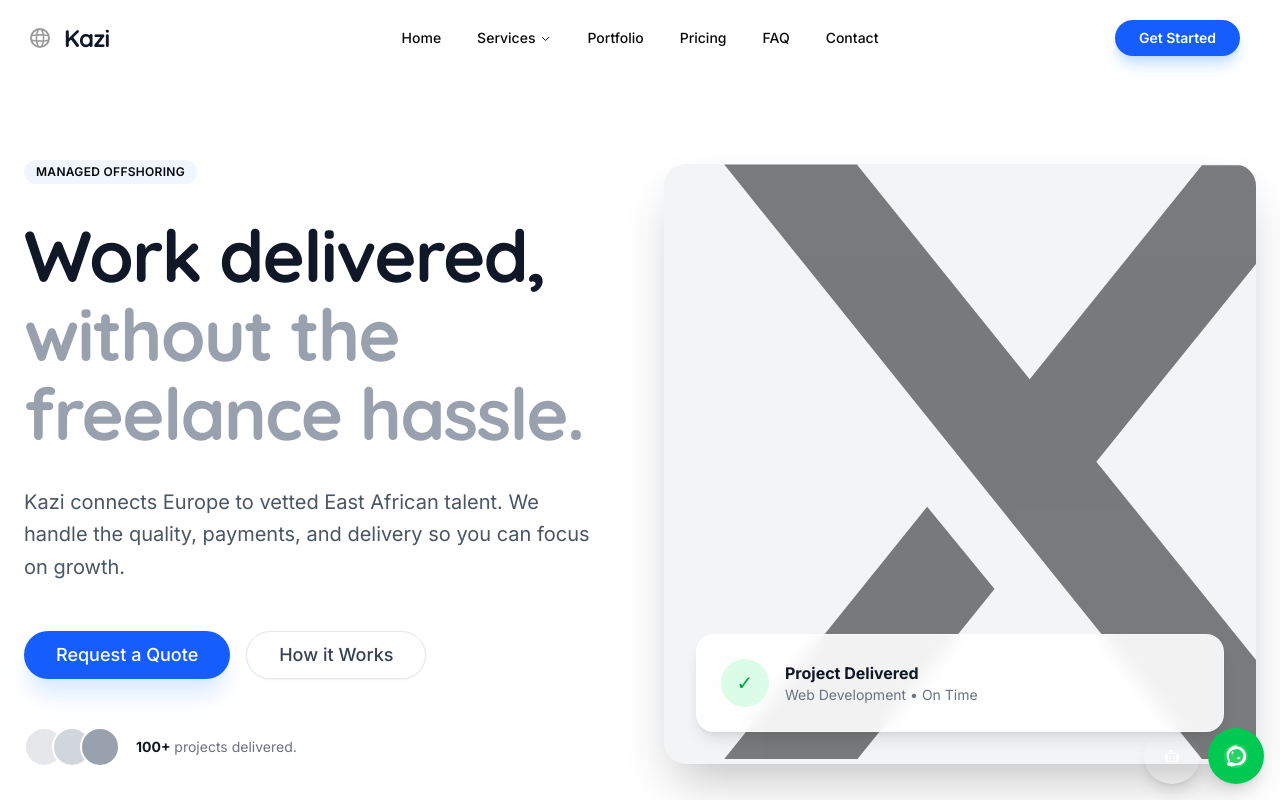
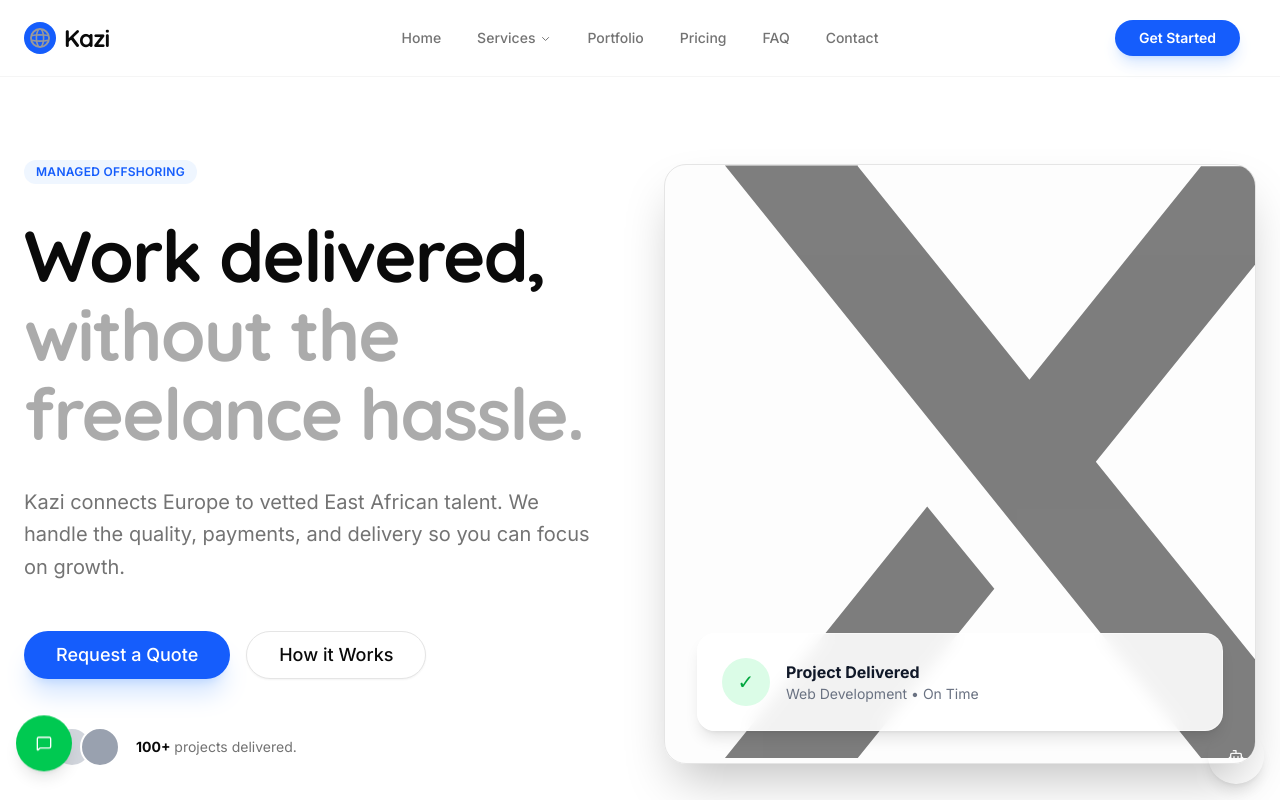
Before and after one commit to Atwoto/kazi_web, a Next.js app: page / in a window 1280 px wide. Shown: the top 800 px of the page. Built offline with nearby package versions, Linux system fonts and the light colour scheme.

Commit message:
first commit

```diff
--- a/app/globals.css
+++ b/app/globals.css
@@ -53,28 +53,32 @@
 :root {
   --radius: 0.625rem;
 
-  /* Base Colors - White Background */
-  --background: oklch(1 0 0);
-  --foreground: oklch(0.145 0 0);
-
-  /* Electric Blue Primary - HSL: 218deg, 80%, 53% */
-  /* Using exact HSL values for compatibility with hsl() wrapper in tailwind.config */
-  --primary: 218 80% 53%;
-  --primary-foreground: 0 0% 100%; /* White text on primary button */
+  /* Light Mode: Clean White & Gray */
+  --background: oklch(1 0 0);       /* White */
+  --foreground: oklch(0.145 0 0);   /* Near Black text */
 
   --card: oklch(1 0 0);
   --card-foreground: oklch(0.145 0 0);
+
   --popover: oklch(1 0 0);
   --popover-foreground: oklch(0.145 0 0);
 
-  --secondary: oklch(0.97 0 0);
+  /* Electric Blue Primary - HSL: 218, 80%, 53% */
+  --primary: 218 80% 53%;
+  --primary-foreground: 0 0% 100%;
+
+  --secondary: oklch(0.97 0 0);     /* Very light gray */
   --secondary-foreground: oklch(0.205 0 0);
+
   --muted: oklch(0.97 0 0);
-  --muted-foreground: oklch(0.556 0 0);
+  --muted-foreground: oklch(0.556 0 0); /* Medium gray */
+
   --accent: oklch(0.97 0 0);
   --accent-foreground: oklch(0.205 0 0);
 
   --destructive: oklch(0.577 0.245 27.325);
+  --destructive-foreground: oklch(0.577 0.245 27.325); /* Fallback */
+
   --border: oklch(0.922 0 0);
   --input: oklch(0.922 0 0);
   --ring: oklch(0.708 0 0);
@@ -96,39 +100,50 @@
 }
 
 .dark {
-  --background: oklch(0.145 0 0);
-  --foreground: oklch(0.985 0 0);
-  --card: oklch(0.205 0 0);
+  /* Dark Mode: Premium Slate/Navy */
+  --background: oklch(0.13 0.028 261.692); /* Dark Slate Blue */
+  --foreground: oklch(0.985 0 0);          /* White text */
+
+  --card: oklch(0.17 0.03 265);            /* Slightly lighter slate for cards */
   --card-foreground: oklch(0.985 0 0);
-  --popover: oklch(0.205 0 0);
+
+  --popover: oklch(0.17 0.03 265);
   --popover-foreground: oklch(0.985 0 0);
 
+  /* Primary remains Electric Blue but slightly adjusted for dark backgrounds if needed */
   --primary: 218 80% 63%;
   --primary-foreground: 0 0% 100%;
 
   --secondary: oklch(0.269 0 0);
   --secondary-foreground: oklch(0.985 0 0);
+
   --muted: oklch(0.269 0 0);
-  --muted-foreground: oklch(0.708 0 0);
+  --muted-foreground: oklch(0.708 0 0);    /* Lighter gray for muted text */
+
   --accent: oklch(0.269 0 0);
   --accent-foreground: oklch(0.985 0 0);
+
   --destructive: oklch(0.704 0.191 22.216);
-  --border: oklch(1 0 0 / 10%);
-  --input: oklch(1 0 0 / 15%);
-  --ring: oklch(0.556 0 0);
+  --destructive-foreground: oklch(0.704 0.191 22.216);
+
+  --border: oklch(0.269 0 0);              /* Dark gray border */
+  --input: oklch(0.269 0 0);
+  --ring: oklch(0.439 0 0);
+
   --chart-1: oklch(0.488 0.243 264.376);
   --chart-2: oklch(0.696 0.17 162.48);
   --chart-3: oklch(0.769 0.188 70.08);
   --chart-4: oklch(0.627 0.265 303.9);
   --chart-5: oklch(0.645 0.246 16.439);
+
   --sidebar: oklch(0.205 0 0);
   --sidebar-foreground: oklch(0.985 0 0);
   --sidebar-primary: oklch(0.488 0.243 264.376);
   --sidebar-primary-foreground: oklch(0.985 0 0);
   --sidebar-accent: oklch(0.269 0 0);
   --sidebar-accent-foreground: oklch(0.985 0 0);
-  --sidebar-border: oklch(1 0 0 / 10%);
-  --sidebar-ring: oklch(0.556 0 0);
+  --sidebar-border: oklch(0.269 0 0);
+  --sidebar-ring: oklch(0.439 0 0);
 }
 
 @layer base {
@@ -136,9 +151,9 @@
     @apply border-border outline-ring/50;
   }
   body {
-    @apply bg-background text-foreground font-sans;
+    @apply bg-background text-foreground font-sans antialiased;
   }
   h1, h2, h3, h4, h5, h6 {
-    @apply font-heading;
+    @apply font-heading text-foreground;
   }
 }
--- a/app/page.tsx
+++ b/app/page.tsx
@@ -9,28 +9,28 @@ import SocialImpactSection from "@/components/home/SocialImpactSection";
 export default function Home() {
   return (
     <>
-      {/* Hero Section - Refactored for Clean, White, Split Layout */}
-      <section className="relative w-full pt-24 pb-20 md:pt-40 md:pb-32 bg-white overflow-hidden">
+      {/* Hero Section */}
+      <section className="relative w-full pt-24 pb-20 md:pt-40 md:pb-32 bg-background overflow-hidden transition-colors duration-300">
         <div className="container mx-auto px-4 md:px-6">
           <div className="grid grid-cols-1 lg:grid-cols-2 gap-12 items-center">
 
             {/* Left Column: Text Content */}
             <div className="flex flex-col text-left space-y-8 z-10">
-              <div className="inline-flex items-center space-x-2 bg-blue-50 w-fit px-3 py-1 rounded-full">
-                <span className="text-xs font-semibold text-primary uppercase tracking-wide">Managed Offshoring</span>
+              <div className="inline-flex items-center space-x-2 bg-blue-50 dark:bg-blue-900/30 w-fit px-3 py-1 rounded-full">
+                <span className="text-xs font-semibold text-blue-600 dark:text-blue-400 uppercase tracking-wide">Managed Offshoring</span>
               </div>
-              <h1 className="text-5xl md:text-6xl lg:text-7xl font-heading font-bold text-gray-900 leading-[1.1] tracking-tight">
+              <h1 className="text-5xl md:text-6xl lg:text-7xl font-heading font-bold text-foreground leading-[1.1] tracking-tight">
                 Work delivered, <br />
-                <span className="text-gray-400">without the freelance hassle.</span>
+                <span className="text-muted-foreground/60">without the freelance hassle.</span>
               </h1>
-              <p className="text-xl text-gray-600 max-w-xl leading-relaxed">
+              <p className="text-xl text-muted-foreground max-w-xl leading-relaxed">
                 Kazi connects Europe to vetted East African talent. We handle the quality, payments, and delivery so you can focus on growth.
               </p>
               <div className="flex flex-col sm:flex-row gap-4 pt-4">
-                <Button asChild className="h-12 px-8 rounded-full text-lg bg-blue-600 hover:bg-blue-700 text-white shadow-xl shadow-blue-100 transition-all hover:scale-105">
+                <Button asChild className="h-12 px-8 rounded-full text-lg bg-blue-600 hover:bg-blue-700 text-white shadow-xl shadow-blue-500/20 transition-all hover:scale-105">
                   <Link href="/contact">Request a Quote</Link>
                 </Button>
-                <Button asChild variant="outline" className="h-12 px-8 rounded-full text-lg border-gray-200 text-gray-700 hover:bg-gray-50 hover:text-gray-900 transition-all">
+                <Button asChild variant="outline" className="h-12 px-8 rounded-full text-lg border-input text-foreground hover:bg-accent hover:text-accent-foreground transition-all">
                   <Link href="/how-it-works">How it Works</Link>
                 </Button>
               </div>
@@ -38,35 +38,33 @@ export default function Home() {
               {/* Trust Indicators (Avatars) */}
               <div className="flex items-center gap-4 pt-4">
                 <div className="flex -space-x-3">
-                   {/* Placeholders for user avatars */}
-                   <div className="w-10 h-10 rounded-full border-2 border-white bg-gray-200" />
-                   <div className="w-10 h-10 rounded-full border-2 border-white bg-gray-300" />
-                   <div className="w-10 h-10 rounded-full border-2 border-white bg-gray-400" />
+                   <div className="w-10 h-10 rounded-full border-2 border-background bg-gray-200 dark:bg-gray-700" />
+                   <div className="w-10 h-10 rounded-full border-2 border-background bg-gray-300 dark:bg-gray-600" />
+                   <div className="w-10 h-10 rounded-full border-2 border-background bg-gray-400 dark:bg-gray-500" />
                 </div>
-                <div className="text-sm text-gray-500">
-                  <span className="font-bold text-gray-900">100+</span> projects delivered.
+                <div className="text-sm text-muted-foreground">
+                  <span className="font-bold text-foreground">100+</span> projects delivered.
                 </div>
               </div>
             </div>
 
             {/* Right Column: Hero Image */}
-            <div className="relative h-[500px] lg:h-[600px] w-full rounded-3xl overflow-hidden shadow-2xl bg-gray-100">
-               {/* Use a placeholder that represents the 'team' vibe from the screenshot */}
+            <div className="relative h-[500px] lg:h-[600px] w-full rounded-3xl overflow-hidden shadow-2xl bg-muted/20 dark:bg-slate-800/50 border border-border">
                <Image
-                 src="/next.svg" // Placeholder, user will replace with actual hero image
+                 src="/next.svg"
                  alt="Kazi Team Working"
                  layout="fill"
                  objectFit="cover"
-                 className="opacity-50" // Dimmed until real image is available
+                 className="opacity-50 dark:opacity-30 dark:invert"
                />
-               <div className="absolute bottom-8 left-8 right-8 bg-white/90 backdrop-blur p-6 rounded-2xl shadow-lg border border-white/50">
+               <div className="absolute bottom-8 left-8 right-8 bg-white/90 dark:bg-slate-900/90 backdrop-blur p-6 rounded-2xl shadow-lg border border-white/50 dark:border-slate-700">
                   <div className="flex items-center gap-4">
-                    <div className="h-12 w-12 rounded-full bg-green-100 flex items-center justify-center">
-                      <span className="text-green-600 text-xl">✓</span>
+                    <div className="h-12 w-12 rounded-full bg-green-100 dark:bg-green-900/30 flex items-center justify-center">
+                      <span className="text-green-600 dark:text-green-400 text-xl">✓</span>
                     </div>
                     <div>
-                      <p className="font-bold text-gray-900">Project Delivered</p>
-                      <p className="text-sm text-gray-500">Web Development • On Time</p>
+                      <p className="font-bold text-gray-900 dark:text-gray-100">Project Delivered</p>
+                      <p className="text-sm text-gray-500 dark:text-gray-400">Web Development • On Time</p>
                     </div>
                   </div>
                </div>
@@ -77,29 +75,21 @@ export default function Home() {
       </section>
 
       {/* Brand Logos / Trust Bar */}
-      <section className="py-10 border-b border-gray-100 bg-white">
+      <section className="py-10 border-b border-border bg-background">
         <div className="container mx-auto px-4 text-center">
-          <p className="text-xs font-bold text-gray-400 uppercase tracking-widest mb-6">Trusted by forward-thinking companies in Europe</p>
+          <p className="text-xs font-bold text-muted-foreground uppercase tracking-widest mb-6">Trusted by forward-thinking companies in Europe</p>
           <div className="flex flex-wrap justify-center gap-8 md:gap-16">
-             {/* Placeholders for logos - Darker gray for better visibility */}
-             <div className="h-8 w-24 bg-gray-400 rounded" />
-             <div className="h-8 w-24 bg-gray-400 rounded" />
-             <div className="h-8 w-24 bg-gray-400 rounded" />
-             <div className="h-8 w-24 bg-gray-400 rounded" />
+             <div className="h-8 w-24 bg-gray-400/50 dark:bg-gray-600 rounded" />
+             <div className="h-8 w-24 bg-gray-400/50 dark:bg-gray-600 rounded" />
+             <div className="h-8 w-24 bg-gray-400/50 dark:bg-gray-600 rounded" />
+             <div className="h-8 w-24 bg-gray-400/50 dark:bg-gray-600 rounded" />
           </div>
         </div>
       </section>
 
-      {/* Service Tiles Section */}
       <ServiceTiles />
-
-      {/* How It Works Section */}
       <HowItWorks />
-
-      {/* Trust Section */}
       <TrustSection />
-
-      {/* Social Impact Section */}
       <SocialImpactSection />
     </>
   );
--- a/components/common/AIAssistantWidget.tsx
+++ b/components/common/AIAssistantWidget.tsx
@@ -53,14 +53,14 @@ export default function AIAssistantWidget() {
   }
 
   return (
-    <div className="fixed bottom-4 right-20 z-50">
+    <div className="fixed bottom-4 right-4 z-50">
       <Dialog open={isOpen} onOpenChange={setIsOpen}>
         <DialogTrigger asChild>
           <Button
-            className="rounded-full w-14 h-14 flex items-center justify-center shadow-lg bg-primary hover:bg-blue-600 transition-colors"
+            className="rounded-full w-14 h-14 flex items-center justify-center shadow-lg bg-primary hover:bg-blue-600 transition-all duration-300 hover:scale-110 animate-pulse hover:animate-none group"
             aria-label="Open AI Assistant"
           >
-            <Bot className="h-7 w-7 text-white" />
+            <Bot className="h-7 w-7 text-white group-hover:rotate-12 transition-transform duration-300" />
           </Button>
         </DialogTrigger>
         <DialogContent className="sm:max-w-[425px]">
--- a/components/common/WhatsAppButton.tsx
+++ b/components/common/WhatsAppButton.tsx
@@ -1,5 +1,5 @@
 import Link from "next/link";
-import Image from "next/image";
+import { MessageSquare } from "lucide-react";
 import { Button } from "@/components/ui/button";
 
 export default function WhatsAppButton() {
@@ -7,10 +7,10 @@ export default function WhatsAppButton() {
   const whatsappLink = `https://wa.me/${whatsappNumber}`;
 
   return (
-    <div className="fixed bottom-4 right-4 z-50">
-      <Button asChild className="rounded-full w-14 h-14 flex items-center justify-center shadow-lg bg-green-500 hover:bg-green-600 transition-colors">
+    <div className="fixed bottom-4 left-4 z-50">
+      <Button asChild className="rounded-full w-14 h-14 flex items-center justify-center shadow-lg bg-green-500 hover:bg-green-600 transition-all duration-300 hover:scale-110 animate-bounce hover:animate-none group">
         <Link href={whatsappLink} target="_blank" rel="noopener noreferrer">
-          <Image src="/whatsapp-icon.svg" alt="WhatsApp" width={28} height={28} />
+          <MessageSquare className="h-7 w-7 text-white group-hover:scale-110 transition-transform duration-300" />
         </Link>
       </Button>
     </div>
--- a/components/layout/Navbar.tsx
+++ b/components/layout/Navbar.tsx
@@ -44,39 +44,39 @@ export default function Navbar() {
   return (
     <nav
       className={cn(
-        "fixed top-0 left-0 right-0 z-50 transition-all duration-300 bg-white/80 backdrop-blur-md",
+        "fixed top-0 left-0 right-0 z-50 transition-all duration-300 bg-background/80 backdrop-blur-md border-b border-border/40",
         scrolled ? "shadow-sm py-3" : "py-5"
       )}
     >
       <div className="container mx-auto px-4 md:px-6 flex items-center justify-between relative z-50">
         {/* Logo */}
         <Link href="/" className="flex items-center space-x-2 mr-8">
-          <div className="bg-primary rounded-full p-1.5">
+          <div className="bg-blue-600 rounded-full p-1.5">
              <Image src="/globe.svg" alt="Kazi Logo" width={20} height={20} className="invert" />
           </div>
-          <span className="text-2xl font-heading font-bold text-gray-900 tracking-tight">Kazi</span>
+          <span className="text-2xl font-heading font-bold text-foreground tracking-tight">Kazi</span>
         </Link>
 
         {/* Desktop Navigation Links - Centered */}
         <div className="hidden lg:flex items-center space-x-1 absolute left-1/2 top-1/2 transform -translate-x-1/2 -translate-y-1/2">
-          <Link href="/" className={cn(navigationMenuTriggerStyle(), "bg-transparent hover:bg-gray-100")}>
+          <Link href="/" className={cn(navigationMenuTriggerStyle(), "bg-transparent hover:bg-accent hover:text-accent-foreground text-muted-foreground")}>
             Home
           </Link>
 
           <NavigationMenu>
             <NavigationMenuList>
               <NavigationMenuItem>
-                <NavigationMenuTrigger className="bg-transparent hover:bg-gray-100">Services</NavigationMenuTrigger>
+                <NavigationMenuTrigger className="bg-transparent hover:bg-accent hover:text-accent-foreground text-muted-foreground">Services</NavigationMenuTrigger>
                 <NavigationMenuContent>
-                  <ul className="grid w-[400px] gap-3 p-4 md:w-[500px] md:grid-cols-2 lg:w-[600px] bg-white">
+                  <ul className="grid w-[400px] gap-3 p-4 md:w-[500px] md:grid-cols-2 lg:w-[600px] bg-popover text-popover-foreground">
                     {servicesList.map((service) => (
                       <li key={service.title}>
                         <NavigationMenuLink asChild>
                           <Link
                             href={service.href}
-                            className="block select-none space-y-1 rounded-md p-3 leading-none no-underline outline-none transition-colors hover:bg-blue-50 hover:text-primary focus:bg-accent focus:text-accent-foreground"
+                            className="block select-none space-y-1 rounded-md p-3 leading-none no-underline outline-none transition-colors hover:bg-accent hover:text-accent-foreground focus:bg-accent focus:text-accent-foreground"
                           >
-                            <div className="text-sm font-medium leading-none">{service.title}</div>
+                            <div className="text-sm font-medium leading-none text-foreground">{service.title}</div>
                             <p className="line-clamp-2 text-sm leading-snug text-muted-foreground mt-1">
                               {service.description}
                             </p>
@@ -84,9 +84,9 @@ export default function Navbar() {
                         </NavigationMenuLink>
                       </li>
                     ))}
-                    <li className="col-span-2 border-t pt-3 mt-1">
+                    <li className="col-span-2 border-t border-border pt-3 mt-1">
                         <NavigationMenuLink asChild>
-                            <Link href="/services" className="flex items-center justify-center text-sm font-medium text-primary hover:underline">
+                            <Link href="/services" className="flex items-center justify-center text-sm font-medium text-blue-500 hover:underline">
                                 View All Services →
                             </Link>
                         </NavigationMenuLink>
@@ -97,28 +97,28 @@ export default function Navbar() {
             </NavigationMenuList>
           </NavigationMenu>
 
-          <Link href="/portfolio" className={cn(navigationMenuTriggerStyle(), "bg-transparent hover:bg-gray-100")}>
+          <Link href="/portfolio" className={cn(navigationMenuTriggerStyle(), "bg-transparent hover:bg-accent hover:text-accent-foreground text-muted-foreground")}>
             Portfolio
           </Link>
-          <Link href="/pricing" className={cn(navigationMenuTriggerStyle(), "bg-transparent hover:bg-gray-100")}>
+          <Link href="/pricing" className={cn(navigationMenuTriggerStyle(), "bg-transparent hover:bg-accent hover:text-accent-foreground text-muted-foreground")}>
             Pricing
           </Link>
-          <Link href="/faq" className={cn(navigationMenuTriggerStyle(), "bg-transparent hover:bg-gray-100")}>
+          <Link href="/faq" className={cn(navigationMenuTriggerStyle(), "bg-transparent hover:bg-accent hover:text-accent-foreground text-muted-foreground")}>
             FAQ
           </Link>
-          <Link href="/contact" className={cn(navigationMenuTriggerStyle(), "bg-transparent hover:bg-gray-100")}>
+          <Link href="/contact" className={cn(navigationMenuTriggerStyle(), "bg-transparent hover:bg-accent hover:text-accent-foreground text-muted-foreground")}>
             Contact
           </Link>
         </div>
 
         {/* Action Buttons */}
         <div className="flex items-center space-x-4 ml-auto">
-          <Button asChild className="rounded-full px-6 bg-blue-600 hover:bg-blue-700 text-white font-semibold text-sm shadow-lg shadow-blue-200">
+          <Button asChild className="rounded-full px-6 bg-blue-600 hover:bg-blue-700 text-white font-semibold text-sm shadow-lg shadow-blue-500/20">
             <Link href="/contact">Get Started</Link>
           </Button>
 
           {/* Mobile Menu Button */}
-          <button className="lg:hidden p-2 text-gray-600 hover:text-gray-900" onClick={toggleMobileMenu} aria-label="Toggle mobile menu">
+          <button className="lg:hidden p-2 text-muted-foreground hover:text-foreground" onClick={toggleMobileMenu} aria-label="Toggle mobile menu">
             {isMobileMenuOpen ? <X className="h-6 w-6" /> : <Menu className="h-6 w-6" />}
           </button>
         </div>
@@ -126,28 +126,28 @@ export default function Navbar() {
 
       {/* Mobile Menu Overlay */}
       {isMobileMenuOpen && (
-        <div className="fixed inset-0 top-0 bg-white z-40 flex flex-col p-6 pt-28 space-y-6 lg:hidden overflow-y-auto h-screen">
-          <Link href="/" className="text-xl font-semibold text-gray-800 border-b pb-2" onClick={toggleMobileMenu}>
+        <div className="fixed inset-0 top-0 bg-background z-40 flex flex-col p-6 pt-28 space-y-6 lg:hidden overflow-y-auto h-screen animate-in slide-in-from-top-10 duration-200">
+          <Link href="/" className="text-xl font-semibold text-foreground border-b border-border pb-2" onClick={toggleMobileMenu}>
             Home
           </Link>
-          <div className="space-y-3 border-b pb-4">
-            <p className="text-xl font-semibold text-gray-800 mb-2">Services</p>
+          <div className="space-y-3 border-b border-border pb-4">
+            <p className="text-xl font-semibold text-foreground mb-2">Services</p>
             {servicesList.map(service => (
-                <Link key={service.title} href={service.href} className="block pl-4 text-gray-600 hover:text-primary" onClick={toggleMobileMenu}>
+                <Link key={service.title} href={service.href} className="block pl-4 text-muted-foreground hover:text-primary transition-colors" onClick={toggleMobileMenu}>
                     {service.title}
                 </Link>
             ))}
           </div>
-          <Link href="/portfolio" className="text-xl font-semibold text-gray-800 border-b pb-2" onClick={toggleMobileMenu}>
+          <Link href="/portfolio" className="text-xl font-semibold text-foreground border-b border-border pb-2" onClick={toggleMobileMenu}>
             Portfolio
           </Link>
-          <Link href="/pricing" className="text-xl font-semibold text-gray-800 border-b pb-2" onClick={toggleMobileMenu}>
+          <Link href="/pricing" className="text-xl font-semibold text-foreground border-b border-border pb-2" onClick={toggleMobileMenu}>
             Pricing
           </Link>
-          <Link href="/faq" className="text-xl font-semibold text-gray-800 border-b pb-2" onClick={toggleMobileMenu}>
+          <Link href="/faq" className="text-xl font-semibold text-foreground border-b border-border pb-2" onClick={toggleMobileMenu}>
             FAQ
           </Link>
-          <Link href="/contact" className="text-xl font-semibold text-gray-800 border-b pb-2" onClick={toggleMobileMenu}>
+          <Link href="/contact" className="text-xl font-semibold text-foreground border-b border-border pb-2" onClick={toggleMobileMenu}>
             Contact
           </Link>
           <Button asChild className="w-full rounded-full py-6 text-lg mt-4 bg-blue-600 hover:bg-blue-700 text-white">
--- a/tailwind.config.ts
+++ b/tailwind.config.ts
@@ -1,6 +1,7 @@
 import type { Config } from "tailwindcss";
 
 const config: Config = {
+  darkMode: ["class"],
   content: [
     "./pages/**/*.{js,ts,jsx,tsx,mdx}",
     "./components/**/*.{js,ts,jsx,tsx,mdx}",
@@ -9,17 +10,51 @@ const config: Config = {
   theme: {
     extend: {
       colors: {
+        border: "oklch(var(--border))",
+        input: "oklch(var(--input))",
+        ring: "oklch(var(--ring))",
+        background: "oklch(var(--background))",
+        foreground: "oklch(var(--foreground))",
         primary: {
-          DEFAULT: "hsl(var(--primary))", // Using HSL for primary color
+          DEFAULT: "hsl(var(--primary))",
           foreground: "hsl(var(--primary-foreground))",
         },
+        secondary: {
+          DEFAULT: "oklch(var(--secondary))",
+          foreground: "oklch(var(--secondary-foreground))",
+        },
+        destructive: {
+          DEFAULT: "oklch(var(--destructive))",
+          foreground: "oklch(var(--destructive-foreground))", // Assuming a foreground var exists or fallback
+        },
+        muted: {
+          DEFAULT: "oklch(var(--muted))",
+          foreground: "oklch(var(--muted-foreground))",
+        },
+        accent: {
+          DEFAULT: "oklch(var(--accent))",
+          foreground: "oklch(var(--accent-foreground))",
+        },
+        popover: {
+          DEFAULT: "oklch(var(--popover))",
+          foreground: "oklch(var(--popover-foreground))",
+        },
+        card: {
+          DEFAULT: "oklch(var(--card))",
+          foreground: "oklch(var(--card-foreground))",
+        },
+      },
+      borderRadius: {
+        lg: "var(--radius)",
+        md: "calc(var(--radius) - 2px)",
+        sm: "calc(var(--radius) - 4px)",
       },
       fontFamily: {
-        sans: ["var(--font-inter)"], // Body font (placeholder for Satoshi)
-        heading: ["var(--font-quicksand)"], // Heading font
+        sans: ["var(--font-inter)"],
+        heading: ["var(--font-quicksand)"],
       },
     },
   },
-  plugins: [],
+  plugins: [require("tailwindcss-animate")],
 };
 export default config;
```
